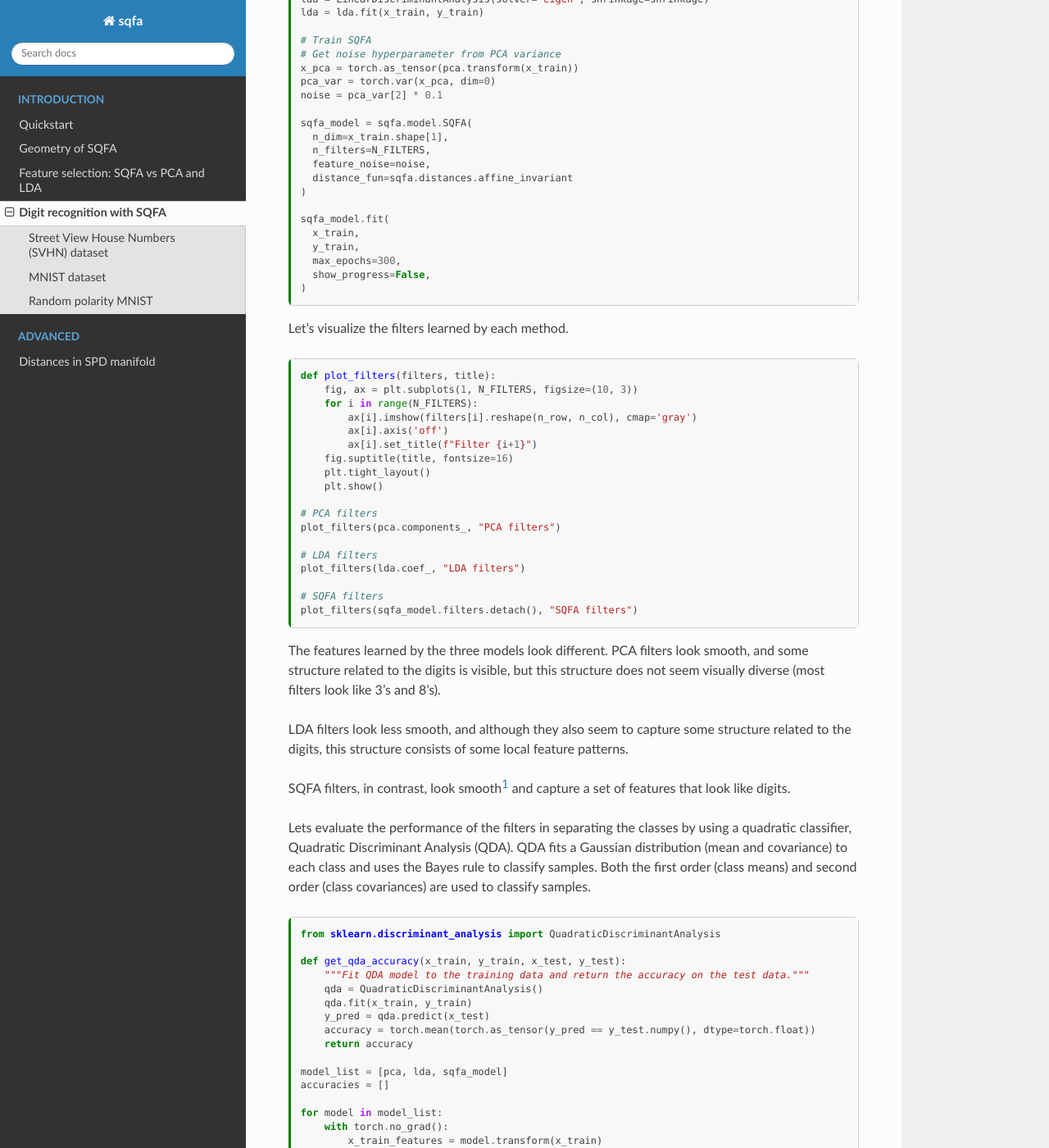
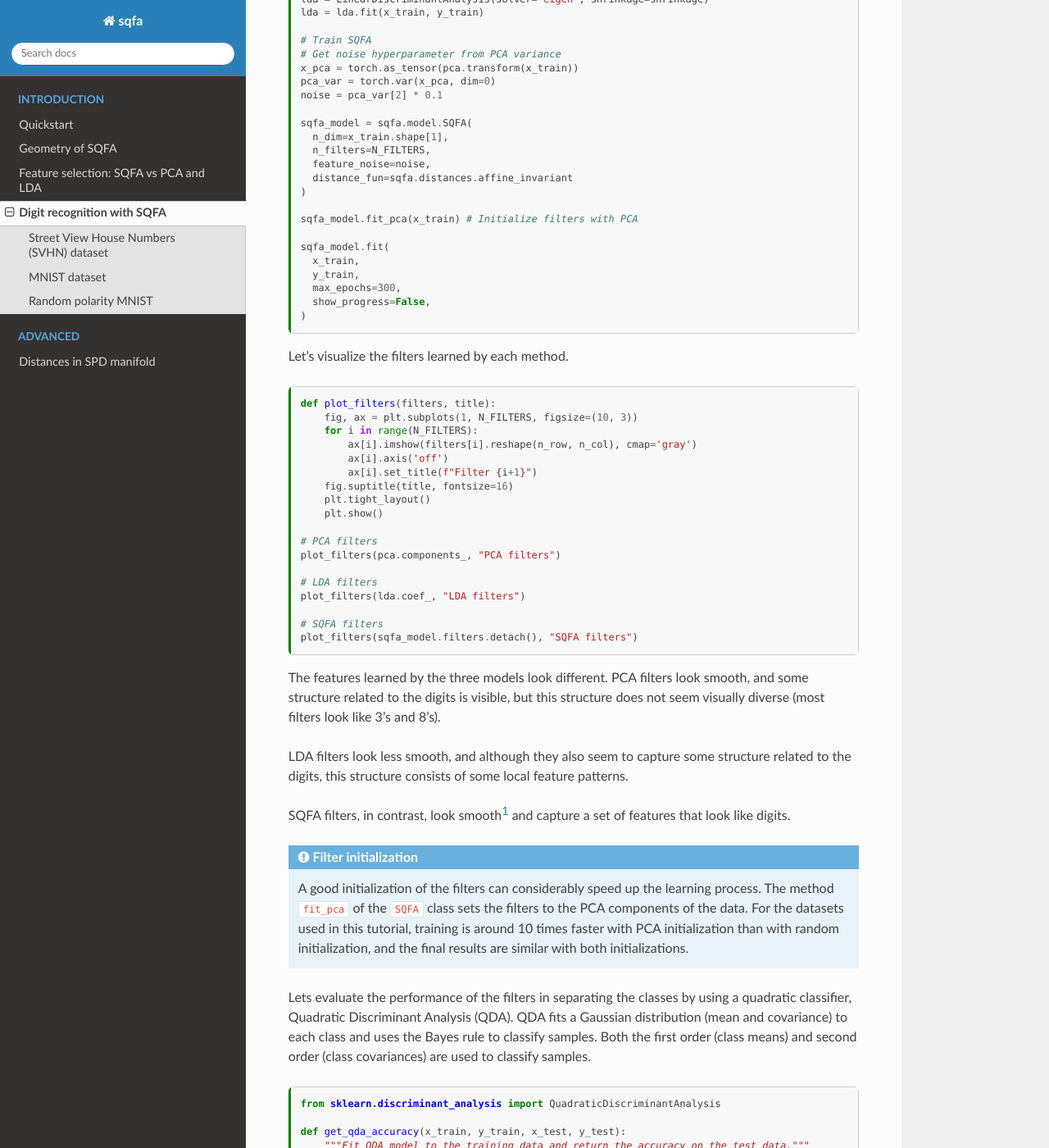
Before and after one commit to dherrera1911/sqfa, a Sphinx documentation site: the page built from docs/source/tutorials/digit_processing.md, in a window 1280 px wide and 1400 px high, scrolled down 1767 px. Shown: the whole window at 82% size. Built offline with Sphinx 7.4.7 and the Read the Docs theme 3.1.0, drawn with Linux system fonts in a browser that asks for light colours; some of the changed text lies outside the part shown.

Commit message:
Add PCA initialization

```diff
--- a/docs/source/tutorials/digit_processing.md
+++ b/docs/source/tutorials/digit_processing.md
@@ -122,6 +122,8 @@ sqfa_model = sqfa.model.SQFA(
   distance_fun=sqfa.distances.affine_invariant
 )
 
+sqfa_model.fit_pca(x_train) # Initialize filters with PCA
+
 sqfa_model.fit(
   x_train,
   y_train,
@@ -164,6 +166,17 @@ some local feature patterns.
 
 SQFA filters, in contrast, look smooth[^1] and capture a set of features that
 look like digits.
+
+
+:::{admonition} Filter initialization
+A good initialization of the filters can considerably speed up
+the learning process. The method `fit_pca` of the `SQFA` class
+sets the filters to the PCA components of the data. For the datasets
+used in this tutorial, training is around 10 times faster with
+PCA initialization than with random initialization, and the final
+results are similar with both initializations.
+:::
+
 
 Lets evaluate the performance of the filters in separating the classes
 by using a quadratic classifier, Quadratic Discriminant Analysis (QDA).
@@ -297,6 +310,8 @@ sqfa_model = sqfa.model.SQFA(
   distance_fun=sqfa.distances.affine_invariant
 )
 
+sqfa_model.fit_pca(x_train) # Initialize filters with PCA
+
 sqfa_model.fit(
   x_train,
   y_train,
@@ -411,6 +426,8 @@ sqfa_model = sqfa.model.SQFA(
   distance_fun=sqfa.distances.affine_invariant
 )
 
+sqfa_model.fit_pca(x_train) # Initialize filters with PCA
+
 sqfa_model.fit(
   x_train,
   y_train,
```
